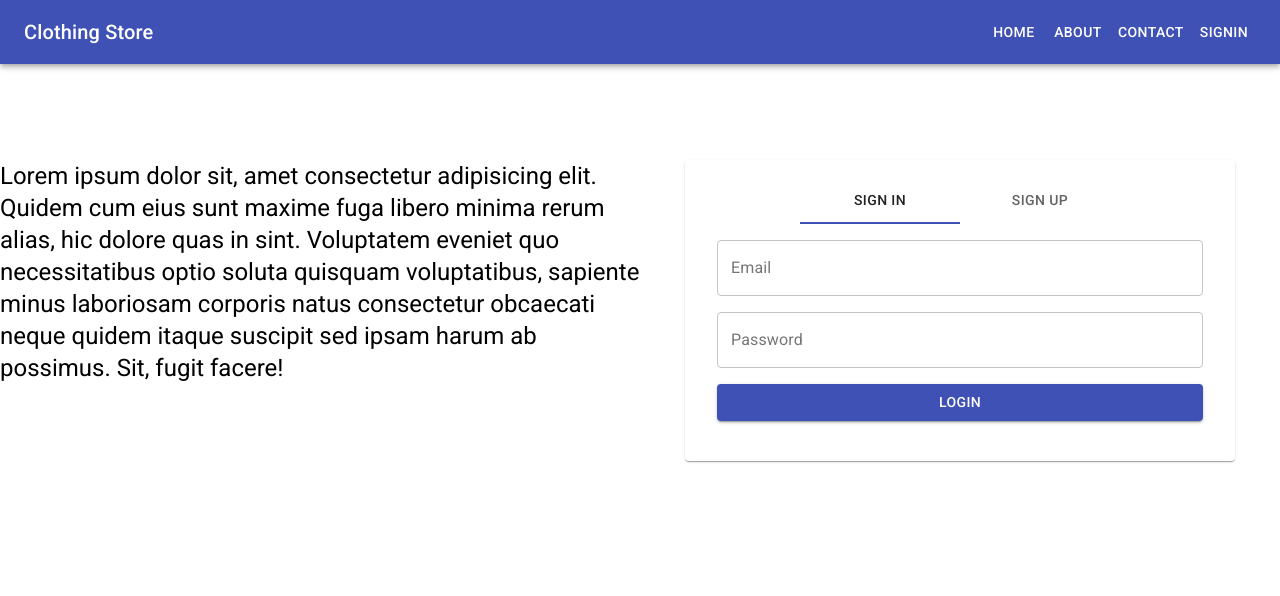
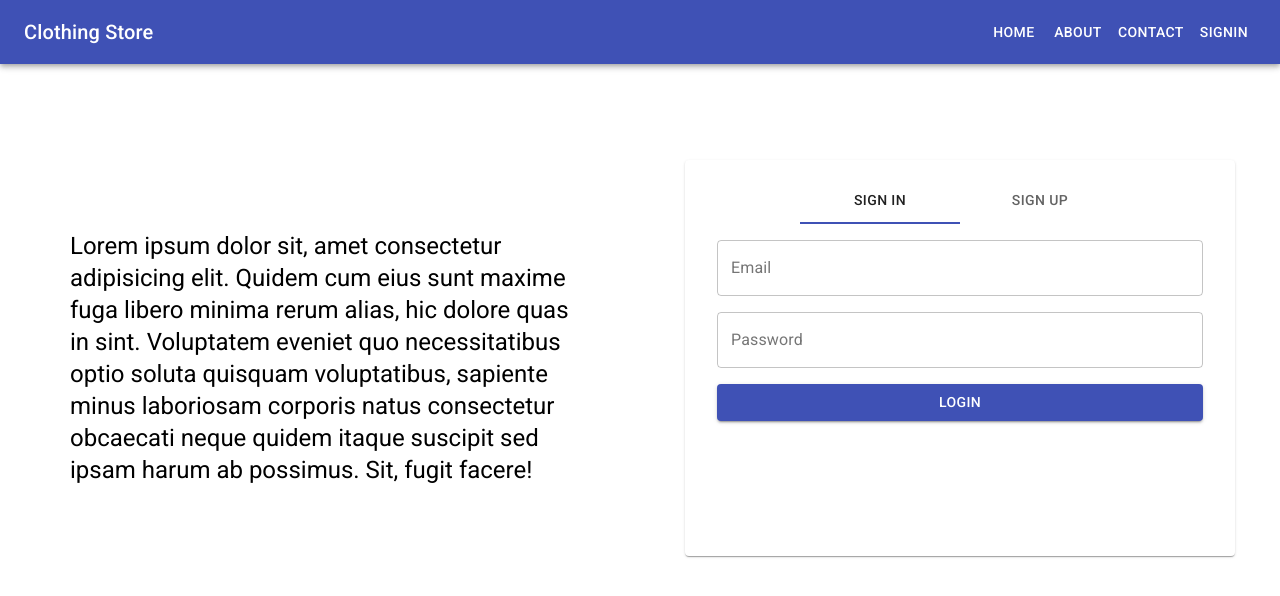
Before and after one commit to marcpfrancisco/ecommerce-frontend, a React (Create React App) app: page /#/signin in a window 1280 px wide. Shown: the top 596 px of the page. Built offline with nearby package versions, Linux system fonts and the light colour scheme.

Commit message:
[FIXED] SigninPage :lipstick:

```diff
--- a/src/views/SignIn/SignInPage.jsx
+++ b/src/views/SignIn/SignInPage.jsx
@@ -104,17 +104,15 @@ const SignInPage = () => {
   return (
     <>
       <Grid container className={classes.root}>
-        <Grid item xs={12} md={6}>
-          <Grid container display="flex" justify="center">
-            <Typography variant="h5">
-              Lorem ipsum dolor sit, amet consectetur adipisicing elit. Quidem
-              cum eius sunt maxime fuga libero minima rerum alias, hic dolore
-              quas in sint. Voluptatem eveniet quo necessitatibus optio soluta
-              quisquam voluptatibus, sapiente minus laboriosam corporis natus
-              consectetur obcaecati neque quidem itaque suscipit sed ipsam harum
-              ab possimus. Sit, fugit facere!
-            </Typography>
-          </Grid>
+        <Grid className="left" item xs={12} md={6}>
+          <Typography variant="h5">
+            Lorem ipsum dolor sit, amet consectetur adipisicing elit. Quidem cum
+            eius sunt maxime fuga libero minima rerum alias, hic dolore quas in
+            sint. Voluptatem eveniet quo necessitatibus optio soluta quisquam
+            voluptatibus, sapiente minus laboriosam corporis natus consectetur
+            obcaecati neque quidem itaque suscipit sed ipsam harum ab possimus.
+            Sit, fugit facere!
+          </Typography>
         </Grid>
 
         <Grid className="right" item xs={12} md={6}>
--- a/src/views/SignIn/signinpage.scoped.sass
+++ b/src/views/SignIn/signinpage.scoped.sass
@@ -2,6 +2,9 @@
 .light
   font-weight: 400
   text-align: justify
+
+.left
+  padding: 70px
 
 .right
   display: flex
```
